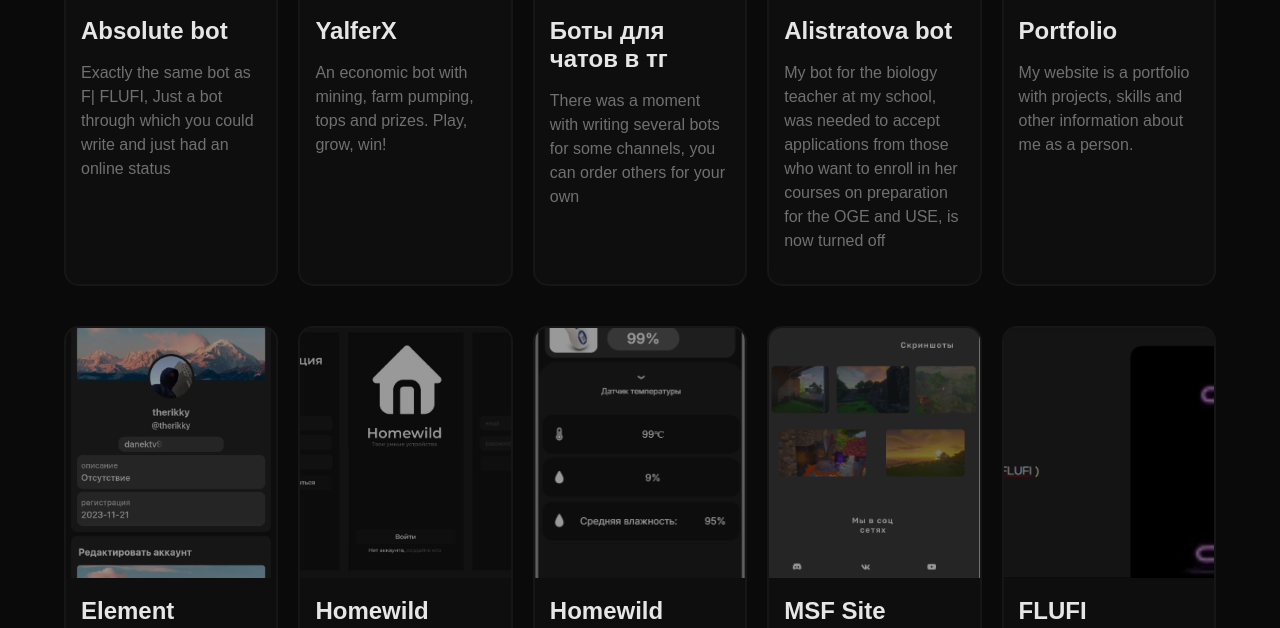
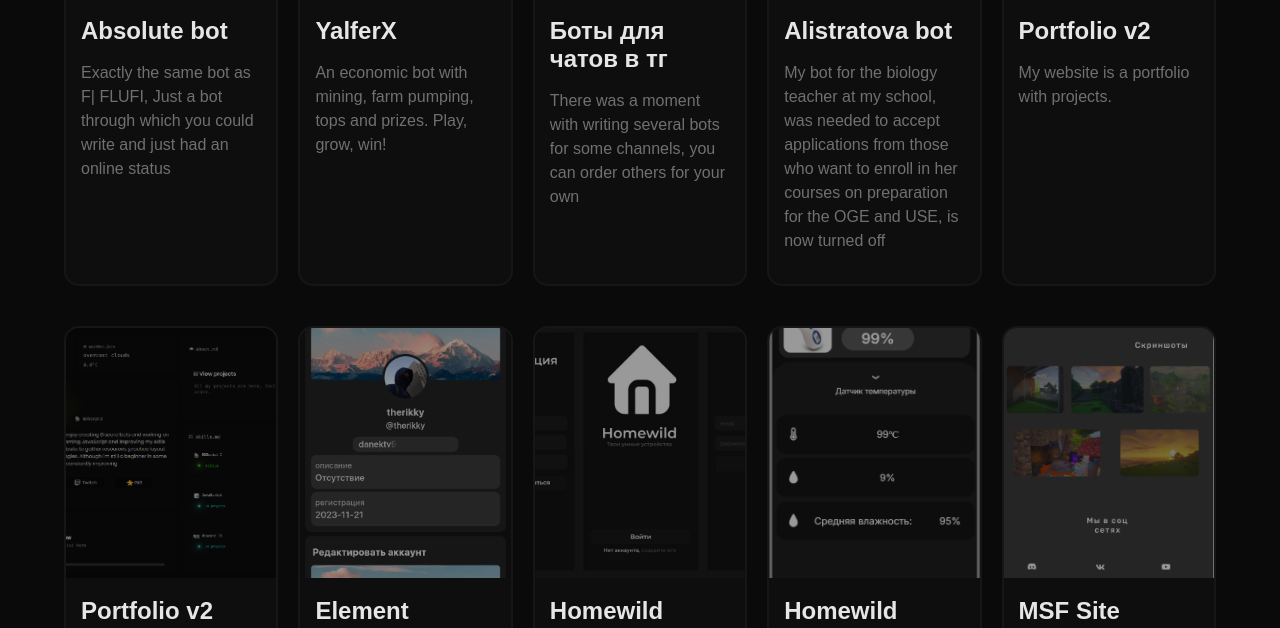
Before and after one commit to nidevseek/projects, a plain HTML site: page index.html in a window 1280 px wide. Shown: the part 1530-2158 px from the top of the page. Drawn offline with Linux system fonts and the light colour scheme.

Commit message:
Update index.html

```diff
--- a/index.html
+++ b/index.html
@@ -145,11 +145,21 @@
     </div>
   </div>
 
+    <div class="project" data-category="sites">
+    <img src="https://raw.githubusercontent.com/nidevseek/projects/refs/heads/main/Home/Img/Portfolio.png" alt="Site Project Image">
+    <div class="project_content">
+      <a href="https://nidevseek.github.io/site/">
+      <h2 class="project_title">Portfolio v2</h2>
+      <p class="project_description">My website is a portfolio with projects.</p>
+    </div>
+  </a>
+  </div>
+
   <div class="project" data-category="sites">
     <img src="https://raw.githubusercontent.com/nidevseek/projects/refs/heads/main/Home/Img/Portfolio.png" alt="Site Project Image">
     <div class="project_content">
-      <a href="https://nidevseek.github.io/site/">
-      <h2 class="project_title">Portfolio</h2>
+      <a href="https://nidevseek.github.io/site-old/">
+      <h2 class="project_title">Portfolio v2</h2>
       <p class="project_description">My website is a portfolio with projects, skills and other information about me as a person.</p>
     </div>
   </a>
```
